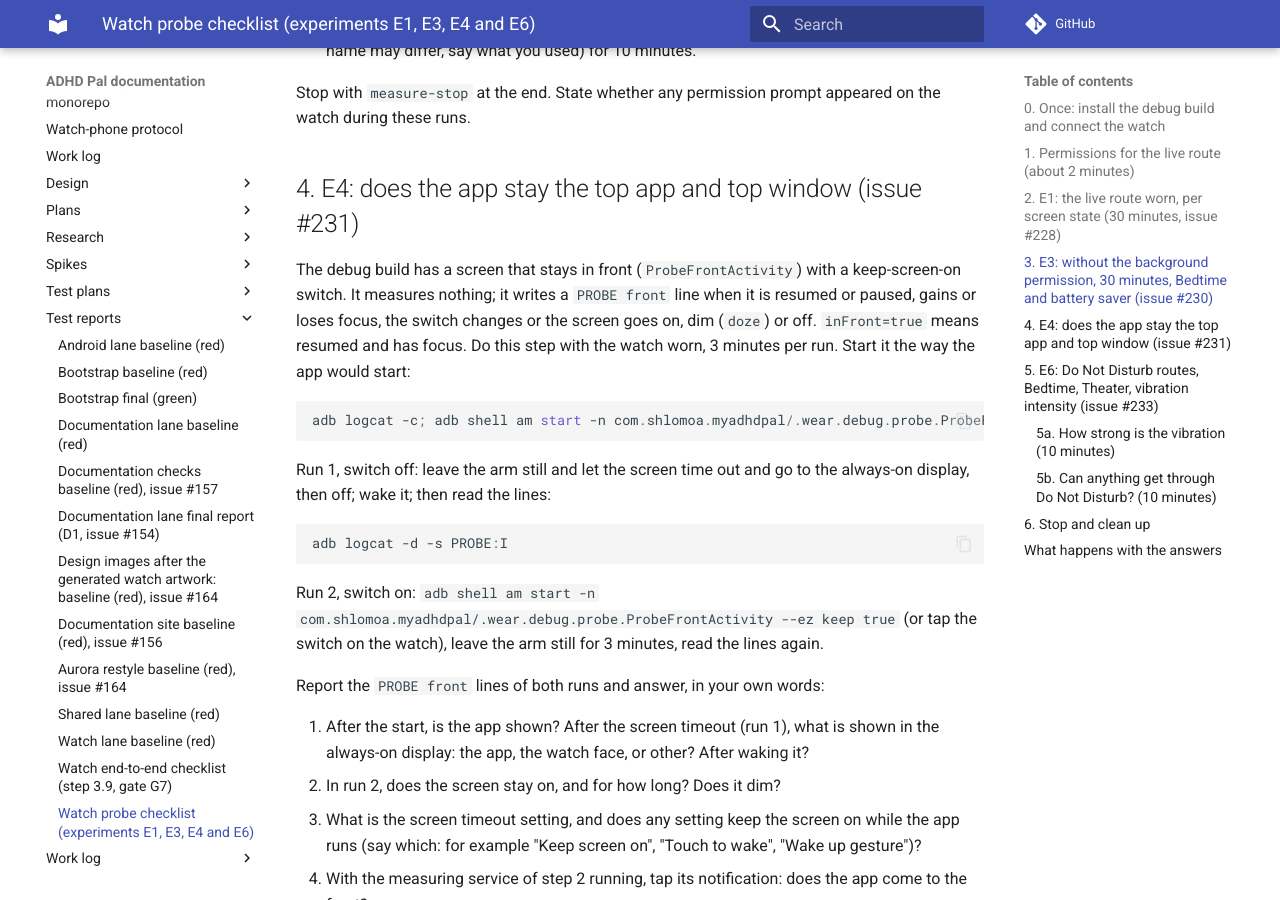
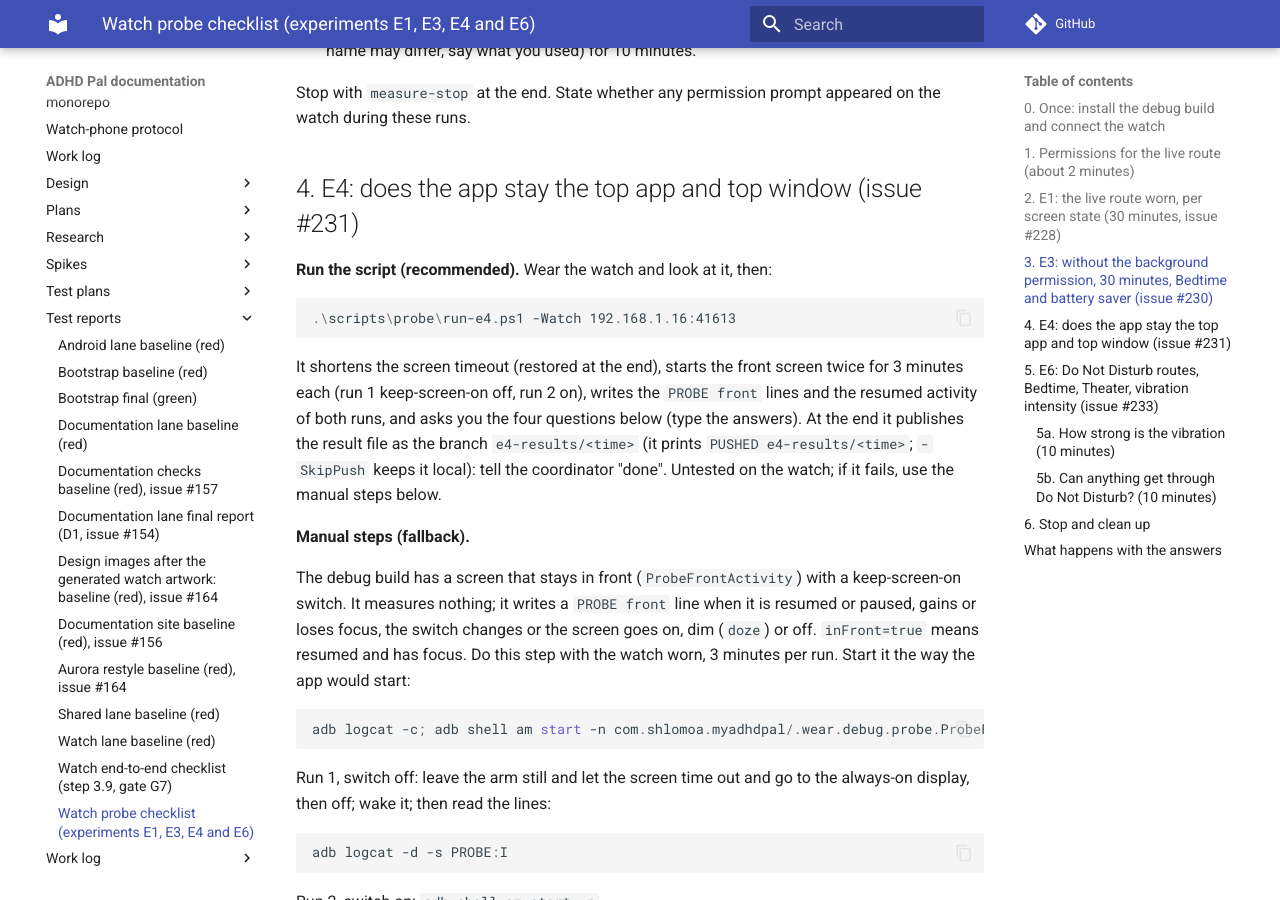
Before and after one commit to shlomoa/my-adhd-pal, an MkDocs documentation site: the page built from docs/test-reports/watch-probe-checklist.md, in a window 1280 px wide and 900 px high, scrolled down 3465 px. Built offline with MkDocs 1.6.1 and Material for MkDocs 9.7.7, drawn with Linux system fonts in a browser that asks for light colours; comment, search, counter and statistics services are not loaded.

Commit message:
E4 run script: scripts/probe/run-e4.ps1 (#245)
* Tests for the E4 run script (red: run-e4.ps1 does not exist yet)

Co-Authored-By: Claude Sonnet 5.5 <noreply@anthropic.com>
Claude-Session: https://claude.ai/code/session_01WEDbyAJ64XqdSoQasUsg7b

* Add the E4 run script and checklist step 4

Co-Authored-By: Claude Sonnet 5.5 <noreply@anthropic.com>
Claude-Session: https://claude.ai/code/session_01WEDbyAJ64XqdSoQasUsg7b

---------

Co-authored-by: Claude <noreply@anthropic.com>

````diff
--- a/docs/test-reports/watch-probe-checklist.md
+++ b/docs/test-reports/watch-probe-checklist.md
@@ -131,6 +131,20 @@ Stop with `measure-stop` at the end. State whether any permission prompt appeare
 
 ## 4. E4: does the app stay the top app and top window (issue #231)
 
+**Run the script (recommended).** Wear the watch and look at it, then:
+
+```powershell
+.\scripts\probe\run-e4.ps1 -Watch 192.168.1.16:41613
+```
+
+It shortens the screen timeout (restored at the end), starts the front screen twice for 3 minutes each (run 1 keep-screen-on
+off, run 2 on), writes the `PROBE front` lines and the resumed activity of both runs, and asks you the four questions below
+(type the answers). At the end it publishes the result file as the branch `e4-results/<time>` (it prints
+`PUSHED e4-results/<time>`; `-SkipPush` keeps it local): tell the coordinator "done". Untested on the watch; if it fails, use the
+manual steps below.
+
+**Manual steps (fallback).**
+
 The debug build has a screen that stays in front (`ProbeFrontActivity`) with a keep-screen-on switch. It measures nothing;
 it writes a `PROBE front` line when it is resumed or paused, gains or loses focus, the switch changes or the screen goes
 on, dim (`doze`) or off. `inFront=true` means resumed and has focus. Do this step with the watch worn, 3 minutes per
````
Also changed, not shown: docs/test-plans/watch.md (+6 -0 lines), docs/test-reports/watch-baseline.md (+11 -0 lines), docs/work-log/watch.md (+1 -0 lines), 3 other files.
